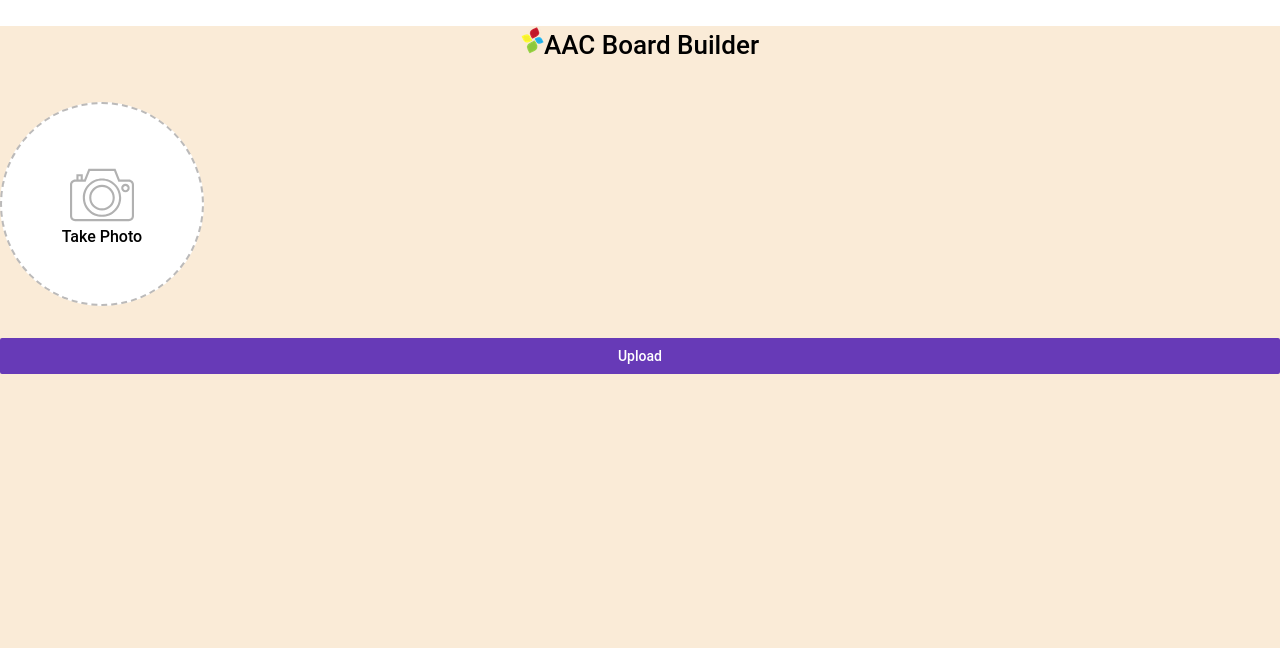
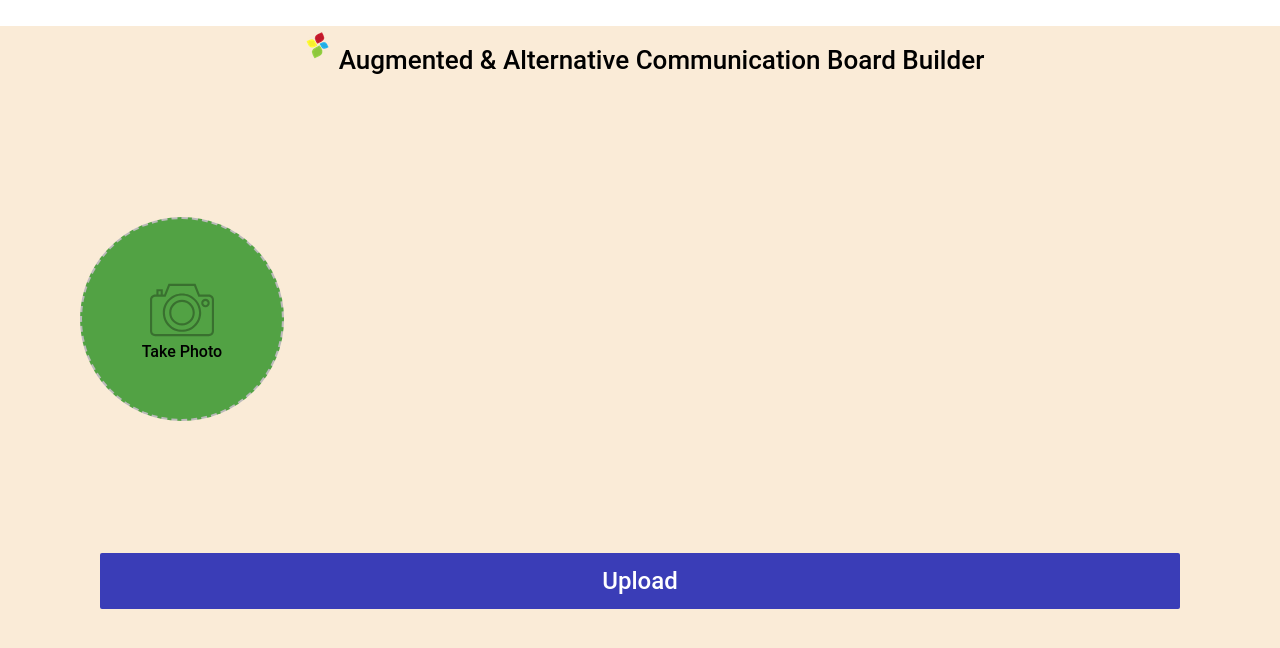
Before and after one commit to pazinio/Augmented-Alternative-Communication-Board-Builder, a React (Create React App) app: page / in a window 1280 px wide. Shown: the top 648 px of the page. Built offline with nearby package versions, Linux system fonts and the light colour scheme.

Commit message:
cosmetics

```diff
--- a/src/App.css
+++ b/src/App.css
@@ -22,7 +22,6 @@
   box-sizing: border-box;
 }
 
-/* .App-logo {
-  float:left;
-  margin: 50px
-} */
+.App-logo {
+  margin: 5px 10px 10px 10px
+}
--- a/src/App.js
+++ b/src/App.js
@@ -28,7 +28,7 @@ class App extends Component {
 
       {/* <header className="App-header"> */}
       <p> <img src='logo1.png' className="App-logo" alt="logo" />
-      AAC Board Builder </p>
+      Augmented & Alternative Communication Board Builder </p>
 
       {/* </header> */}
 
--- a/src/dropzone/dropzone.css
+++ b/src/dropzone/dropzone.css
@@ -1,7 +1,7 @@
 .Dropzone {
   height: 200px;
   width: 200px;
-  background-color: #fff;
+  background-color: #39972ede;
   border: 2px dashed rgb(187, 186, 186);
   border-radius: 50%;
   display: flex;
@@ -9,10 +9,11 @@
   justify-content: center;
   flex-direction: column;
   font-size: 16px;
+  margin: 100px 0px 0px 80px;
 }
 
 .Highlight {
-  background-color: rgb(188, 185, 236);
+  background-color: rgb(58, 101, 183);
 }
 
 .Icon {
--- a/src/upload/Upload.css
+++ b/src/upload/Upload.css
@@ -68,9 +68,9 @@
 
 button {
   font-family: "Roboto medium", sans-serif;
-  font-size: 14px;
+  font-size: 24px;
   display: inline-block;
-  height: 36px;
+  height: 56px;
   min-width: 88px;
   padding: 6px 16px;
   line-height: 1.42857143;
@@ -86,9 +86,10 @@ button {
   user-select: none;
   border: 0;
   border-radius: 2px;
-  background: rgba(103, 58, 183, 1);
+  background: rgb(58, 61, 183);
   color: #fff;
   outline: 0;
+  margin: 100px 100px 100px
 }
 
 button:disabled {
--- a/src/upload/Upload.js
+++ b/src/upload/Upload.js
@@ -131,7 +131,7 @@ class Upload extends Component {
           disabled={this.state.files.length < 0 || this.state.uploading}
           onClick={this.uploadFiles}
         >
-          Upload
+          { this.state.uploading ? "Processing..." : "Upload"}
         </button>
       );
     }
```
